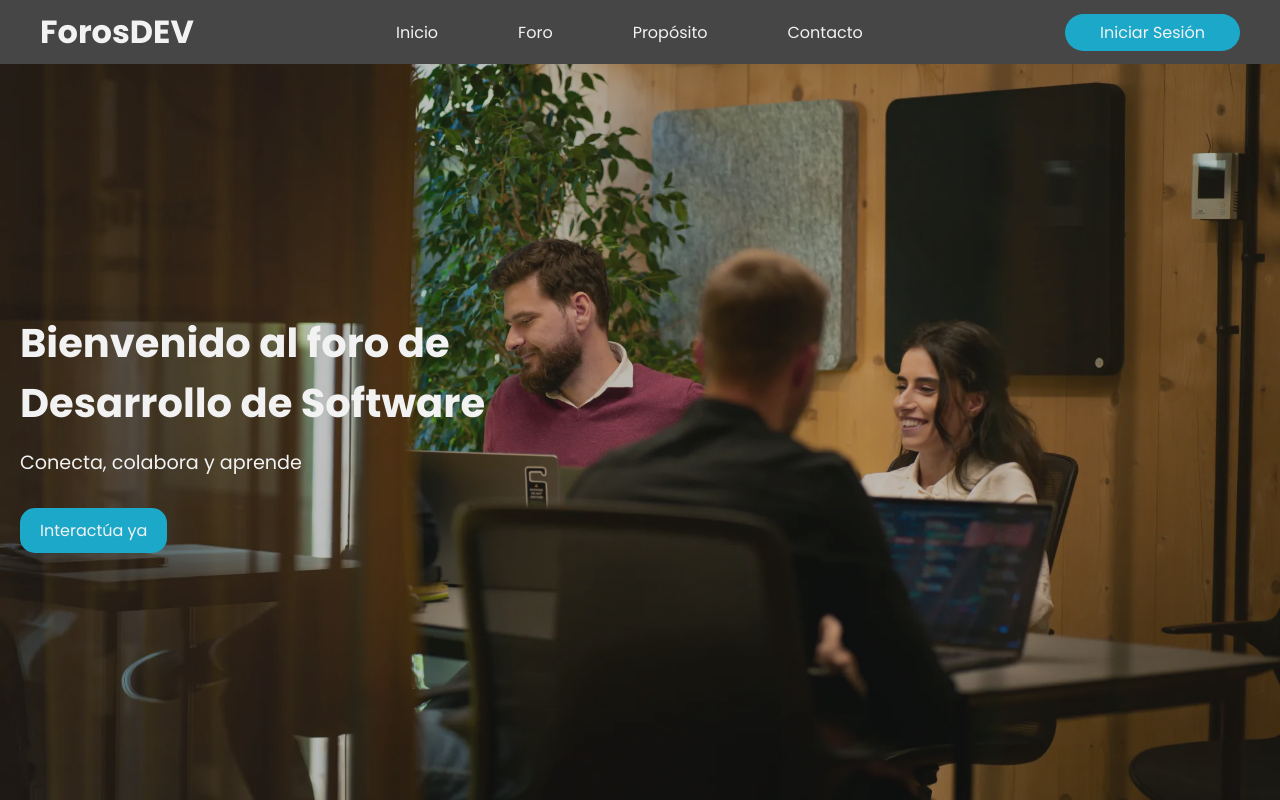
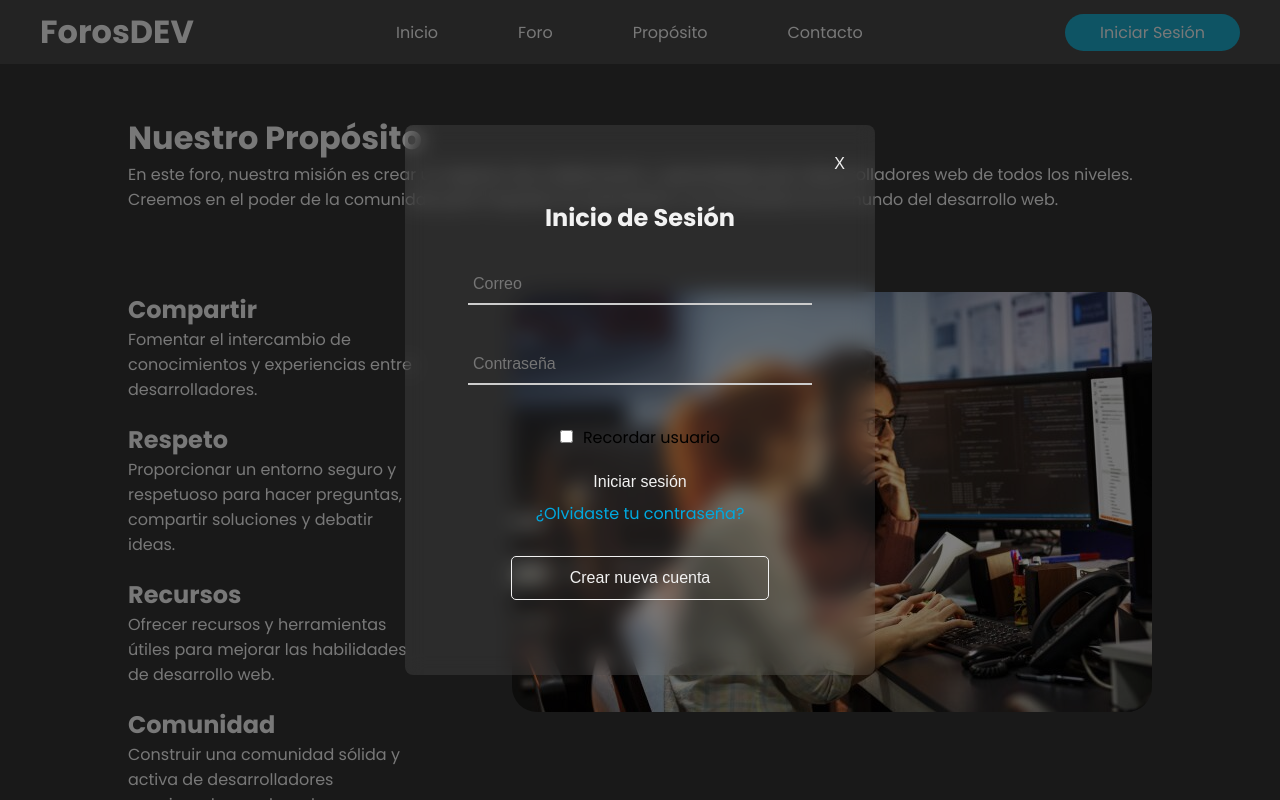
Before and after one commit to Jairdevv/forum-project, a React (Vite) app: page /proposito in a window 1280 px wide. Both pictures are taken after a click on the link "Iniciar Sesión". Shown: the top 800 px of the page. Built offline with nearby package versions, Linux system fonts and the light colour scheme.

Commit message:
LoginModal creado, react router implementado

```diff
--- a/package.json
+++ b/package.json
@@ -11,7 +11,8 @@
   },
   "dependencies": {
     "react": "^18.3.1",
-    "react-dom": "^18.3.1"
+    "react-dom": "^18.3.1",
+    "react-router-dom": "^6.25.1"
   },
   "devDependencies": {
     "@types/react": "^18.3.3",
--- a/src/App.css
+++ b/src/App.css
@@ -6,6 +6,10 @@
   border: none;
   outline: none;
   text-decoration: none;
+}
+
+html {
+  scroll-behavior: smooth;
 }
 
 :root {
--- a/src/App.jsx
+++ b/src/App.jsx
@@ -1,11 +1,16 @@
 import "./App.css";
-import Home from "./components/Home/Home";
+import { BrowserRouter as Router, Route, Routes } from "react-router-dom";
+import Home from "./components/pages/Home/Home";
+import Proposito from "./components/pages/Proposito/Proposito";
 
 function App() {
   return (
-    <>
-      <Home />
-    </>
+    <Router>
+      <Routes>
+        <Route path="/home" element={<Home />} />
+        <Route path="/proposito" element={<Proposito />} />
+      </Routes>
+    </Router>
   );
 }
 
--- a/src/components/Footer/Footer.jsx
+++ b/src/components/Footer/Footer.jsx
@@ -3,9 +3,9 @@ import "./Footer.css";
 const Footer = () => {
   return (
     <>
-      <footer class="footer">
-        <div class="grupo1">
-          <div class="box">
+      <footer className="footer">
+        <div className="grupo1">
+          <div className="box">
             <h2>Sobre Nosotros</h2>
             <p>
               ¡Bienvenidos a Foros Dev! Somos una comunidad vibrante y
@@ -29,7 +29,7 @@ const Footer = () => {
             </p>
           </div>
         </div>
-        <div class="grupo2">
+        <div className="grupo2">
           <small>
             &copy; 2024 <b>ForosDEV</b> - Todos los Derechos Reservados.
           </small>
--- a/src/components/Header/Header.css
+++ b/src/components/Header/Header.css
@@ -10,8 +10,9 @@
   z-index: 100;
 }
 
-.logo {
+.logo a {
   font-size: 2rem;
+  color: var(--white);
 }
 
 .nav ul {
@@ -33,4 +34,5 @@ ul li a:hover {
   background-color: var(--primary-color);
   padding: 6px 35px;
   border-radius: 20px;
+  cursor: pointer;
 }
--- a/src/components/Header/Header.jsx
+++ b/src/components/Header/Header.jsx
@@ -1,31 +1,44 @@
+import { useState } from "react";
 import "./Header.css";
+import { Link } from "react-router-dom";
+import LoginModal from "../LoginModal/LoginModal";
 
 const Header = () => {
+  const [isModalVisible, setModalVisible] = useState(false);
+
   return (
+    <>
       <header className="header">
         <h2 className="logo">
+          <Link to="/home">
             Foros<span>DEV</span>
+          </Link>
         </h2>
         <nav className="nav">
           <ul>
             <li>
-            <a href="">Inicio</a>
+              <Link to="/home">Inicio</Link>
             </li>
             <li>
-            <a href="">Foro</a>
+              <Link to="/foro">Foro</Link>
             </li>
             <li>
-            <a href="">Propósito</a>
+              <Link to="/proposito">Propósito</Link>
             </li>
             <li>
-            <a href="">Contacto</a>
+              <Link to="/contacto">Contacto</Link>
             </li>
           </ul>
         </nav>
-      <a className="login" href="#">
+        <a className="login" onClick={() => setModalVisible(true)}>
           Iniciar Sesión
         </a>
       </header>
+      <LoginModal
+        isVisible={isModalVisible}
+        onClose={() => setModalVisible(false)}
+      />
+    </>
   );
 };
 
--- /dev/null
+++ b/src/components/LoginModal/LoginModal.css
@@ -0,0 +1,121 @@
+.modal-container {
+  position: fixed;
+  top: 0;
+  left: 0;
+  right: 0;
+  bottom: 0;
+  background: rgba(0, 0, 0, 0.5);
+  display: flex;
+  justify-content: center;
+  align-items: center;
+  z-index: 1000;
+}
+
+.modal-content {
+  background: rgba(217, 217, 217, 0.1);
+  padding: 30px 20px;
+  border-radius: 8px;
+  position: relative;
+  width: 470px;
+  max-width: 90%;
+  text-align: center;
+  min-height: 550px;
+  backdrop-filter: blur(10px);
+  display: flex;
+  flex-direction: column;
+  justify-content: center;
+}
+
+.close-button {
+  position: absolute;
+  top: 20px;
+  right: 20px;
+  background: transparent;
+  font-size: 1.5em;
+  cursor: pointer;
+  text-align: right;
+  padding-right: 10px;
+  padding-top: 10px;
+  color: var(--white);
+  cursor: pointer;
+  font-size: 1em;
+}
+.modal-content h2 {
+  text-align: center;
+  margin-bottom: 30px;
+  color: var(--white);
+}
+
+.modal-content form {
+  display: flex;
+  flex-direction: column;
+}
+
+.modal-content input {
+  position: relative;
+  font-size: 1rem;
+  color: #aaa;
+  padding-top: 15px;
+  margin-bottom: 20px;
+}
+
+.modal-content input[type="email"],
+.modal-content input[type="password"] {
+  width: 80%;
+  border-bottom: 2px solid #ccc;
+  background: transparent;
+  padding: 10px 5px;
+  font-size: 1rem;
+  color: #ddd;
+  transition: border-color 0.3s;
+  margin-bottom: 40px;
+  margin-inline: auto;
+}
+
+.modal-content input[type="email"]:focus,
+.modal-content input[type="password"]:focus {
+  border-bottom: 2px solid #00a9e0;
+}
+
+.modal-content input[type="checkbox"] {
+  margin-right: 10px;
+}
+
+.modal-content button[type="submit"] {
+  background-color: #00a9e0;
+  color: white;
+  border: none;
+  padding: 10px;
+  border-radius: 4px;
+  cursor: pointer;
+  margin-bottom: 20px;
+  width: 60%;
+  margin-inline: auto;
+}
+
+.modal-content button[type="submit"]:hover {
+  background-color: #007bb5;
+}
+
+.modal-content p {
+  margin-bottom: 30px;
+}
+
+.modal-content a {
+  color: #00a9e0;
+}
+
+.modal-content button:not(.close-button) {
+  background: none;
+  color: var(--white);
+  cursor: pointer;
+  font-size: 1em;
+  width: 60%;
+  margin: 0 auto;
+}
+
+.create-count {
+  padding: 12px 20px;
+  border: 1px solid var(--white);
+  border-radius: 5px;
+}
--- /dev/null
+++ b/src/components/LoginModal/LoginModal.jsx
@@ -0,0 +1,32 @@
+import "./LoginModal.css";
+
+const LoginModal = ({ isVisible, onClose }) => {
+  if (!isVisible) {
+    return null;
+  }
+  return (
+    <div className="modal-container" onClick={onClose}>
+      <div className="modal-content" onClick={(e) => e.stopPropagation()}>
+        <button className="close-button" onClick={onClose}>
+          X
+        </button>
+        <h2>Inicio de Sesión</h2>
+        <form action="" className="modal-form">
+          <input type="email" name="" id="" required placeholder="Correo" />
+          <input type="password" required placeholder="Contraseña" />
+          <label>
+            <input type="checkbox" />
+            Recordar usuario
+          </label>
+          <button type="submit">Iniciar sesión</button>
+        </form>
+        <p>
+          <a href="#">¿Olvidaste tu contraseña?</a>
+        </p>
+        <button className="create-count">Crear nueva cuenta</button>
+      </div>
+    </div>
+  );
+};
+
+export default LoginModal;
--- a/src/components/Home/Home.css
+++ b/src/components/pages/Home/Home.css
@@ -1,7 +1,7 @@
 .home {
   position: relative;
   background-color: rgba(44, 47, 48, 0.4);
-  background: url("../../assets/background3.webp") no-repeat center/cover;
+  background: url("../../../assets/background3.webp") no-repeat center/cover;
   height: calc(100vh - 63px);
   width: 100%;
 }
--- a/src/components/Home/Home.jsx
+++ b/src/components/pages/Home/Home.jsx
@@ -1,13 +1,13 @@
-import Header from "../Header/Header";
+import Header from "../../Header/Header";
 import "./Home.css";
-import Footer from "../Footer/Footer";
+import Footer from "../../Footer/Footer";
 
 const Home = () => {
   return (
     <>
       <Header />
       <main>
-        <section className="home">
+        <section id="home" className="home">
           <div className="home-text">
             <h1>Bienvenido al foro de Desarrollo de Software</h1>
             <p>Conecta, colabora y aprende</p>
--- a/src/components/Proposito/Proposito.jsx
+++ b/src/components/pages/Proposito/Proposito.jsx
@@ -1,7 +1,7 @@
-import Header from "../Header/Header";
+import Header from "../../Header/Header";
 import "./Proposito.css";
-import image from "../../assets/developers.jfif";
-import Footer from "../Footer/Footer";
+import image from "../../../assets/developers.jfif";
+import Footer from "../../Footer/Footer";
 
 const Proposito = () => {
   return (
```
Also changed, not shown: src/components/pages/Proposito/Proposito.css (renamed from src/components/Proposito/Proposito.css), 1 other file (tests, documents, lock files or other folders). Lines whose indentation alone changed are shown as unchanged.
